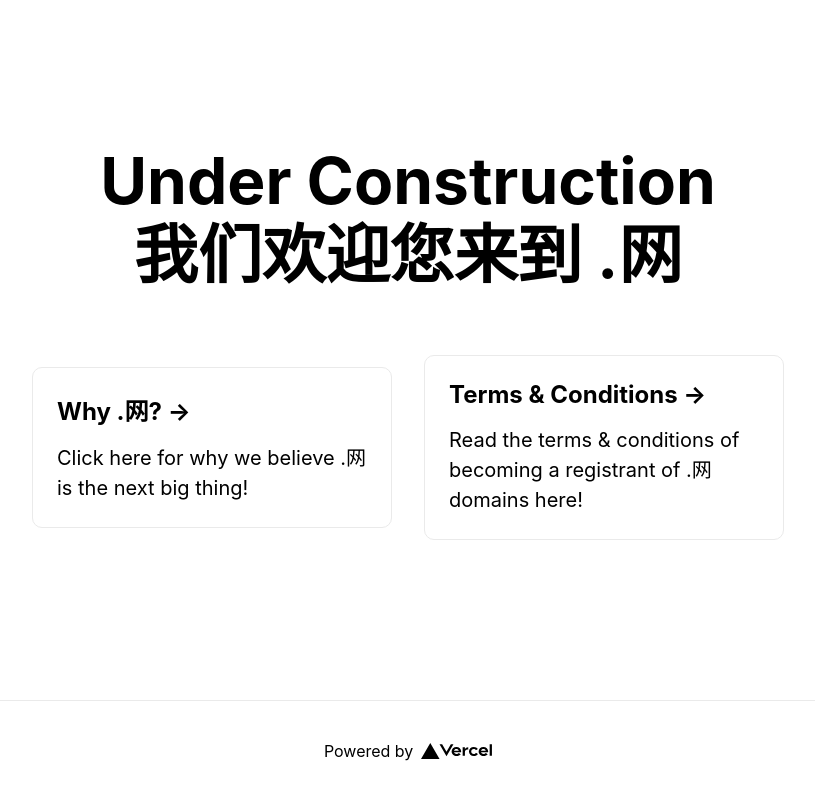
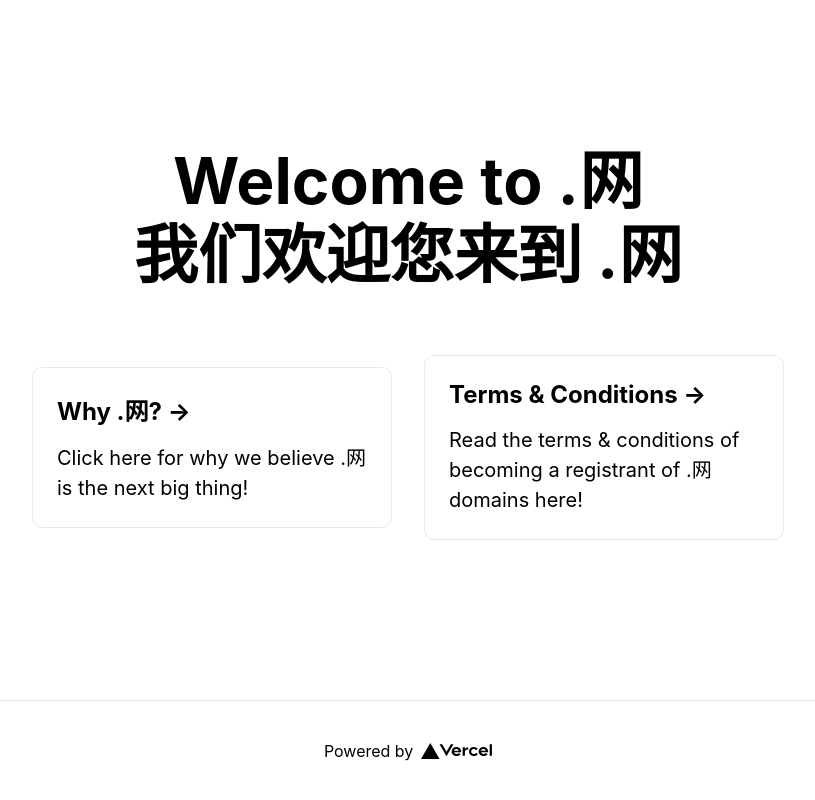
Before and after one commit to nhtwang/testtwo, a Next.js app: page / in a window 1280 px wide. Shown: the whole page, without its empty margins (232-1047 px from the left). Built offline with nearby package versions, Linux system fonts and the light colour scheme.

Commit message:
Update index.js

```diff
--- a/pages/index.js
+++ b/pages/index.js
@@ -11,7 +11,7 @@ export default function Home() {
 
       <main className={styles.main}>
         <h1 className={styles.title}>
-          Under Construction
+          Welcome to .网
         </h1>
         <h2 className={styles.title}>
           我们欢迎您来到 .网
```
